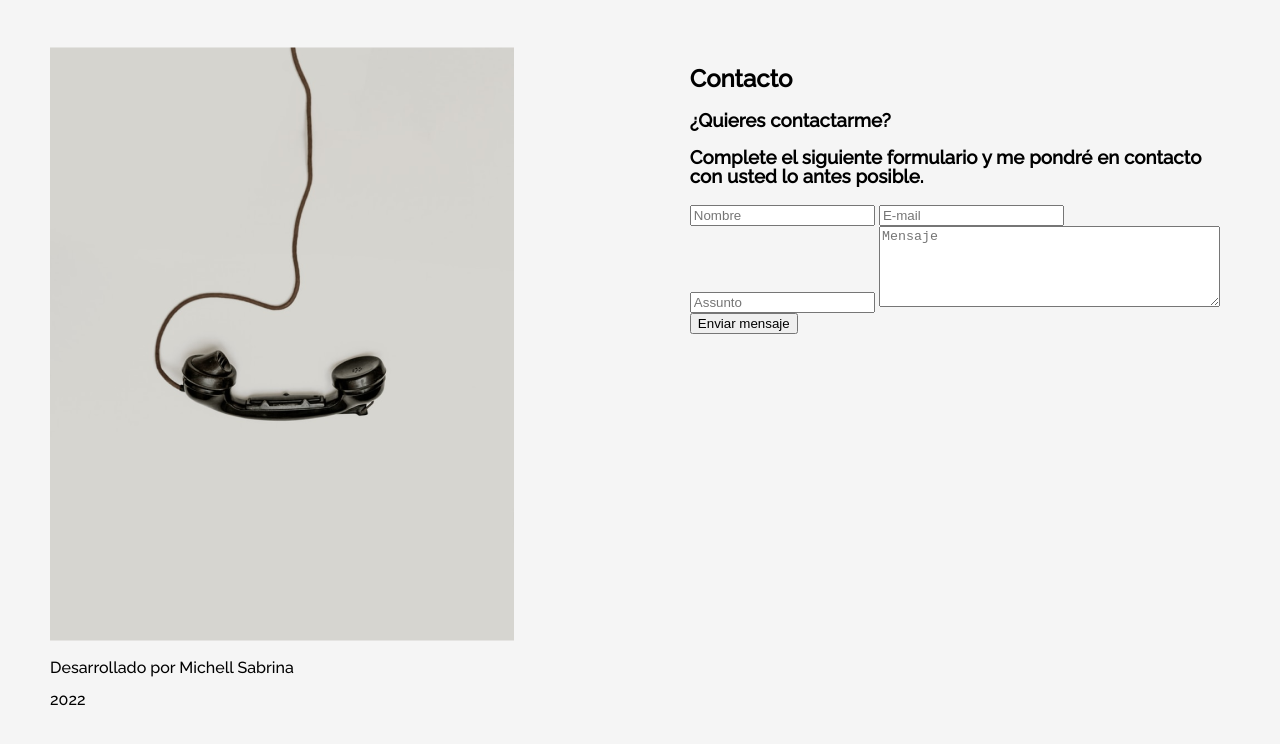
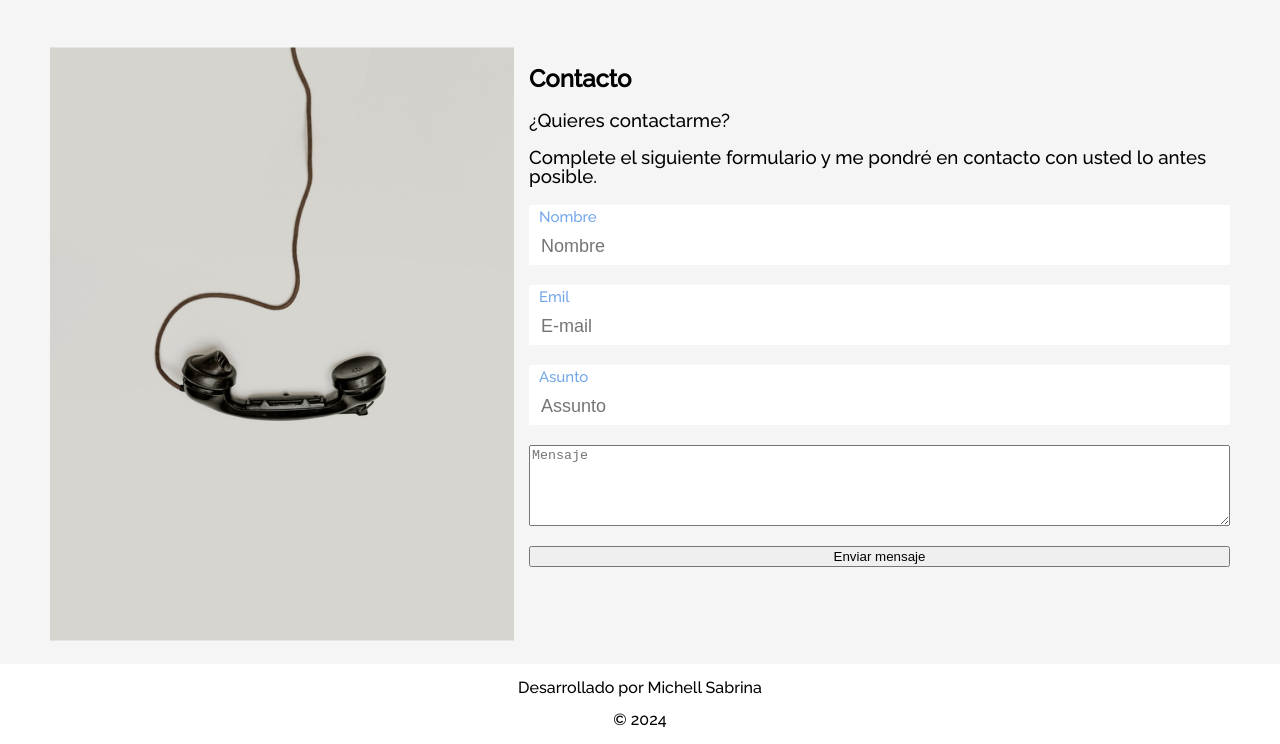
Before and after one commit to MICHELLCGs/portafolio, a plain HTML site: page index.html in a window 1280 px wide. Shown: the part 2444-3188 px from the top of the page. Drawn offline with Linux system fonts and the light colour scheme.

Commit message:
contacto actualizacion

```diff
--- a/index.html
+++ b/index.html
@@ -16,6 +16,7 @@
 <body>
     <!-- Sección del Menú  -->
     <div class="tudo">
+        <div class="todocont">
     <section class="menu">
         <header class="menu__header">
             <img src="assets\estrellas.svg">
@@ -206,21 +207,30 @@
                     <h3 class="formcontato__subtext">¿Quieres contactarme?</h3>
                     <h3 class="formcontato__subtext">Complete el siguiente formulario y me pondré en contacto con usted lo antes posible. </h3>
                     <form class="formcontato__form" name="form">
+                        <label class="label">
+                            <span>Nombre</span>
                         <input class="formcontato__input" type="text" name="nombre" placeholder="Nombre">
+                        </label>
+                        <label class="label">
+                            <span>Emil</span>
                         <input class="formcontato__input" type="email" name="email" placeholder="E-mail">
+                        </label>
+                        <label class="label">
+                            <span>Asunto</span>
                         <input class="formcontato__input" type="text" name="asunto" placeholder="Assunto">
+                        </label>
                         <textarea class="formcontato__textarea" rows="5" cols="40" id="mensagem" name="mensaje" placeholder="Mensaje"></textarea>
                         <button type="submit" class="formcontato__botao">Enviar mensaje</button>
                     </form>
                 </div>
             </div>
         </section>
-
+    </div>
         <!-- Sección de Footer -->
         <section class="footer">
             <div class="footer__rodape">
                 <p>Desarrollado por Michell Sabrina</p>
-                <p>2022</p>
+                <p>© 2024</p>
             </div>
         </section>
     </div>
--- a/style.css
+++ b/style.css
@@ -41,7 +41,7 @@ Enlace de la documentación oficial!
 https://en.bem.info/methodology/quick-start/*/
 
 /*Sección Menu*/
-.tudo{
+.todocont{
     padding: 20px 50px;
 }
 section.menu{
@@ -207,6 +207,7 @@ section.hobbies{
 .experiencie__box{
     display: flex;
     margin:50px 0px;
+    gap: 10px;
 }
 .experience__img{
     width: 60%;
@@ -246,15 +247,53 @@ section.hobbies{
 .formcontato__contacto{
     display: flex;
     gap: 15px;
+
 }
-.formcontato--esquerda{
-    width: 100%;
+.formcontato__text{
+    height: 100%;
+}
+.formcontato__title{
+    font-weight: bolder;
+}
+.formcontato__subtext{
+    font-weight: 100;
 }
 
-
+.formcontato__form{
+    display: flex;
+    flex-direction: column;
+    gap: 20px;
+}
+.formcontato__form .label{
+    display: flex;
+    gap: 10px;
+    flex-direction: column;
+    background: #ffffff;
+    height: 50px;
+    padding: 5px 10px;
+    justify-content: end;
+}
+.formcontato__form .label input{
+    border: none;
+    border-bottom: 2px solid #ffffff;
+    transition: 1s all;
+    font-size: 18px;
+}
+.formcontato__form .formcontato__input:focus {
+    border-bottom: 2px solid #73A6EA;
+    outline: none;
+}
+.formcontato__form .label span{
+    font-size: 15px;
+    color: #73A6EA;
+}
 /*footeer*/
 
 section.footer{
+   text-align: center;
+   justify-content: center;
+   background: #ffffff;
+   display: flex;
 
 }
 
@@ -301,6 +340,7 @@ Utiliza las referencias de los breakpoints @media abajo */
 }
 /*Contacto*/
 
+
 @media (max-width: 425px) {
 
 /*Menu*/
```
